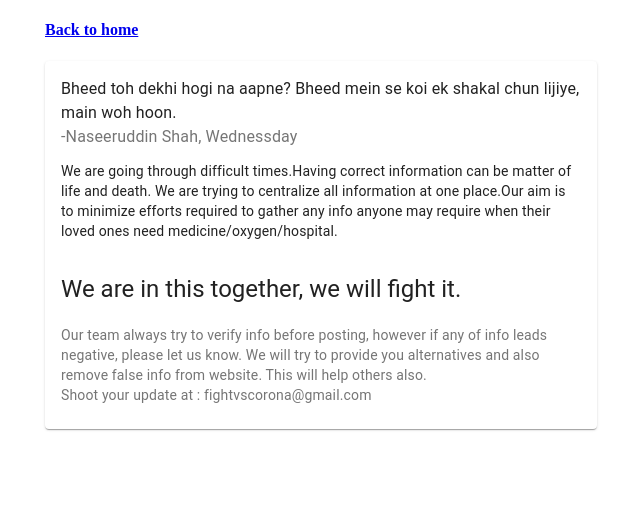
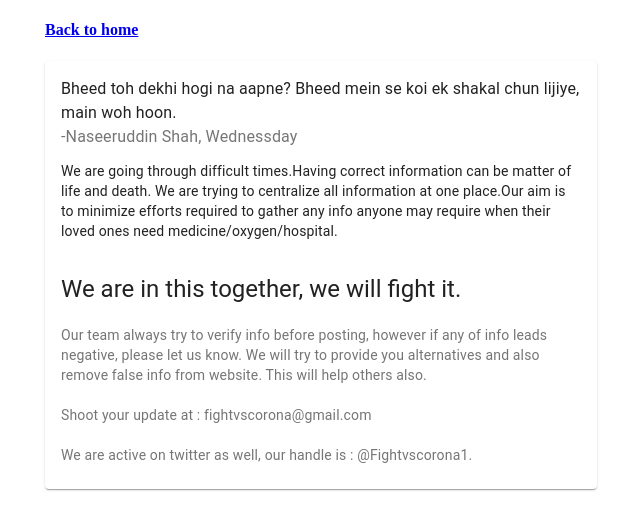
Before and after one commit to chetan-acharekar/covidinfo, a Next.js app: page /about-us in a window 1280 px wide. Shown: the top 530 px of the page, without its empty margins (319-959 px from the left). Built offline with nearby package versions, Linux system fonts and the light colour scheme.

Commit message:
twitter handle added

```diff
--- a/pages/about-us.js
+++ b/pages/about-us.js
@@ -61,8 +61,17 @@ export default function AboutUs() {
                     We will try to provide you alternatives and also remove false info from website.
                     This will help others also.
                     <br/>
+                    <br/>
                     Shoot your update at : fightvscorona@gmail.com
                 </Typography>
+
+                <Typography variant="body2" component="p" color="textSecondary">
+                    <br/>
+                     We are active on twitter as well, our handle is :  @Fightvscorona1.
+                    <br/>
+                </Typography>
+
+
 
             </CardContent>
 
--- a/pages/index.js
+++ b/pages/index.js
@@ -63,6 +63,7 @@ export default function Home() {
         <Container>
           < div className="card">
             <p>Content of this website has been crowdsourced. We don't have complete control or any interest over information shared. We do preliminary verification of the source. User are advised to use their discretion while using any of the information. We also urge you to notify to us whenever any information is helpful to you or it is misleading for betterment of community.</p>
+            <p>You can reach us on twitter : @Fightvscorona1</p>
           </div>
         </Container>
       </main>
```
